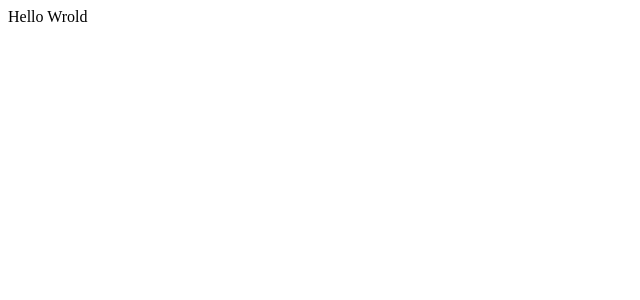
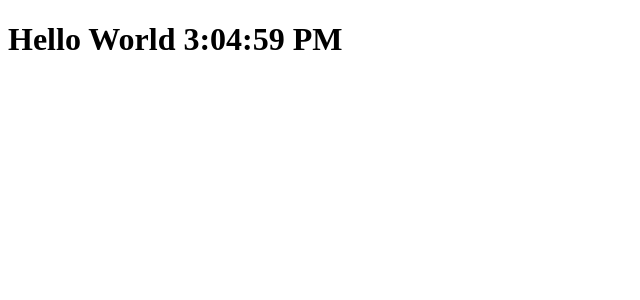
Before and after one commit to sadid369/myreact, a React (Create React App) app: page / in a window 1280 px wide. Shown: the top 300 px of the page, without its empty margins (0-640 px from the left). Built offline with nearby package versions, Linux system fonts and the light colour scheme.

Commit message:
@26/01/2023

```diff
--- a/src/index.js
+++ b/src/index.js
@@ -1,17 +1,16 @@
 import React from "react";
-import ReactDOM from "react-dom/client";
+import ReactDOM from "react-dom";
+// const element = React.createElement("h1", null, "Hello World");
+const index = 0;
 
-import App from "./App";
-import reportWebVitals from "./reportWebVitals";
-
-const root = ReactDOM.createRoot(document.getElementById("root"));
-root.render(
-  <React.StrictMode>
-    <App />
-  </React.StrictMode>
-);
-
-// If you want to start measuring performance in your app, pass a function
-// to log results (for example: reportWebVitals(console.log))
-// or send to an analytics endpoint. Learn more: https://bit.ly/CRA-vitals
-reportWebVitals();
+setInterval(() => {
+  const element = (
+    <h1 className="heading" tabIndex={index}>
+      <span className="text">
+        Hello World {new Date().toLocaleTimeString()}
+      </span>
+      <img src="" />
+    </h1>
+  );
+  ReactDOM.render(element, document.getElementById("root"));
+}, 1000);
```
